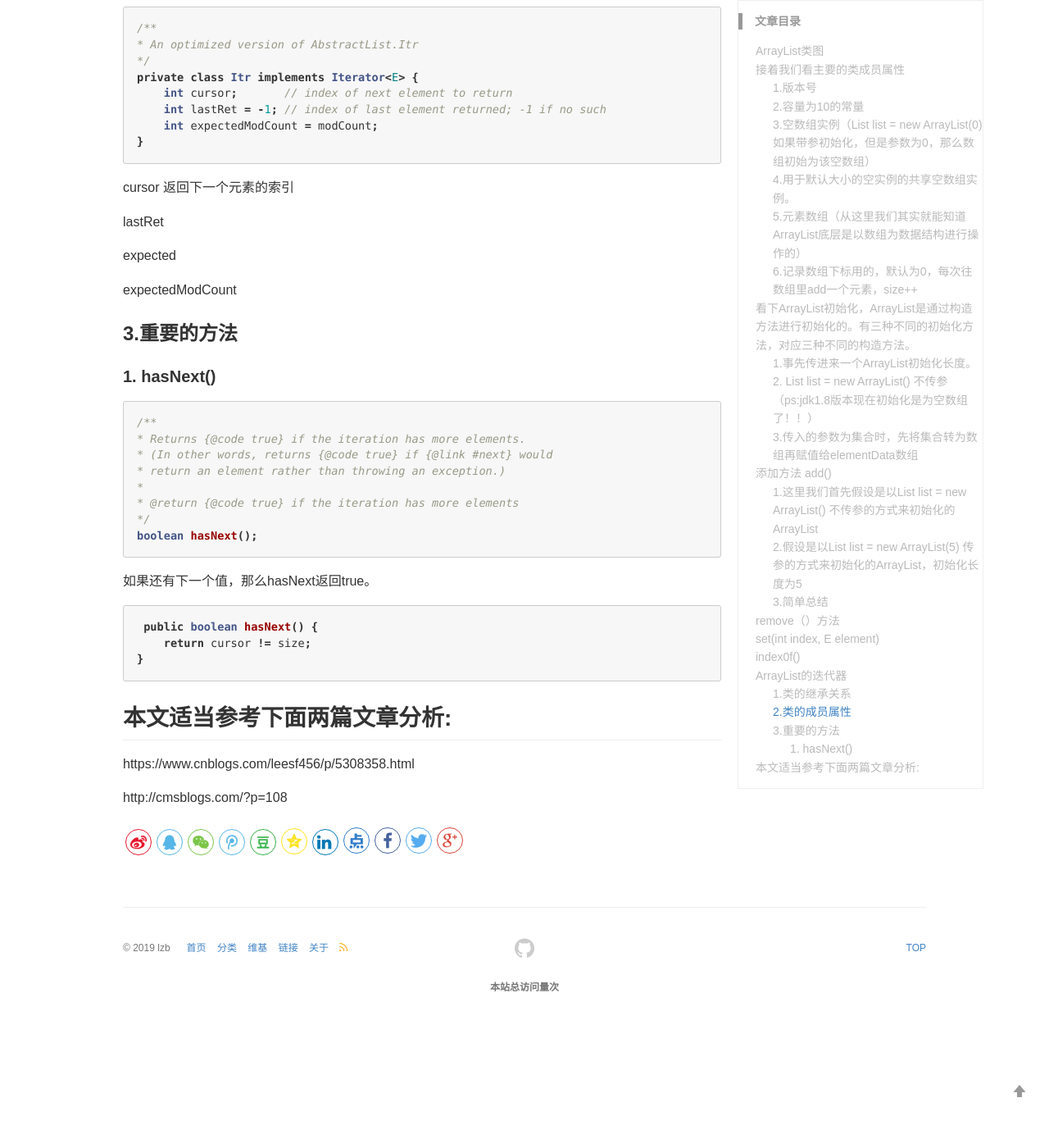
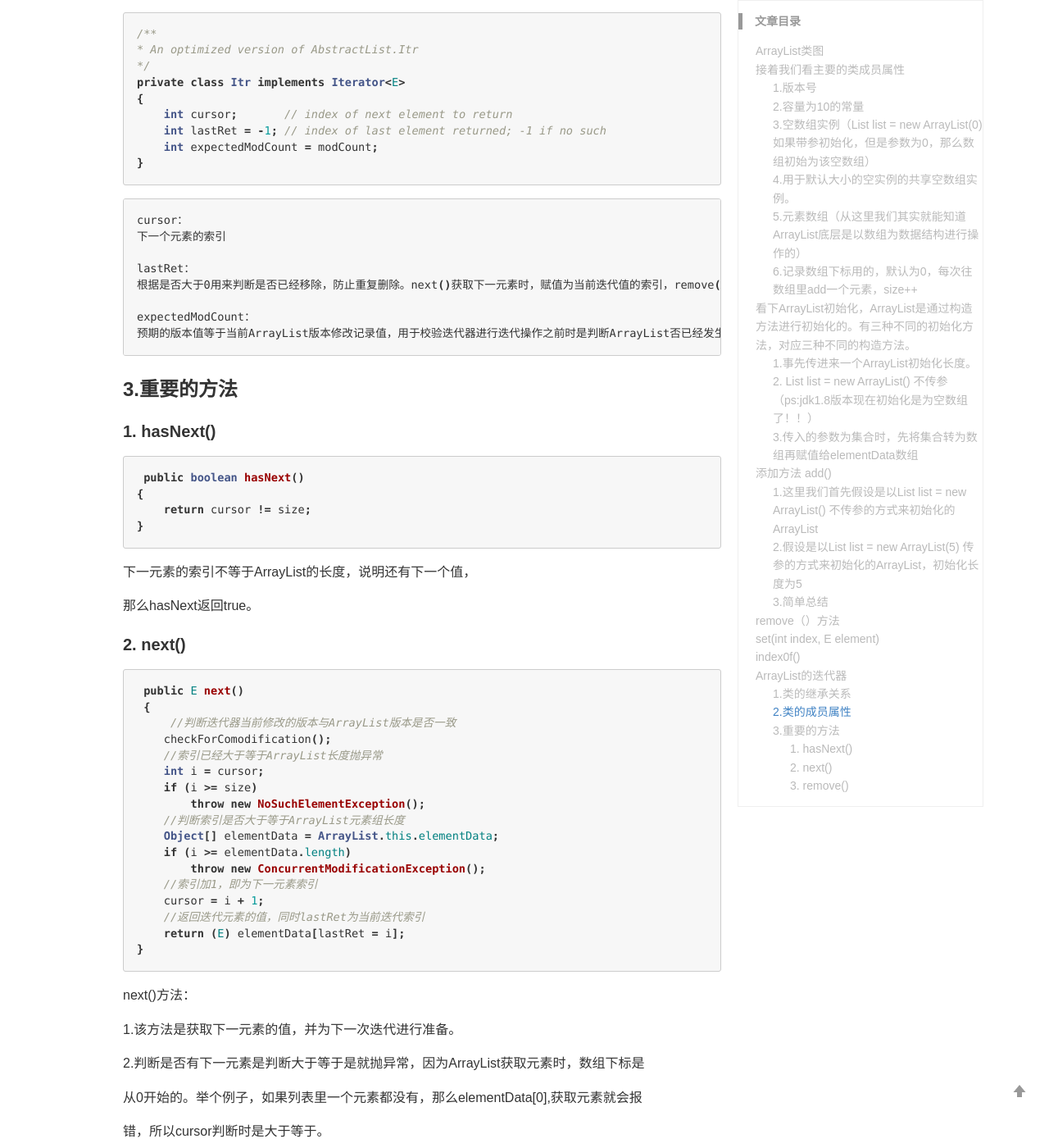
Before and after one commit to lizb0907/lizb0907.github.io, a Jekyll site: the page built from _posts/java-scource-code-analysis/2020-04-14-ArrayList.md, in a window 1280 px wide and 1400 px high, scrolled down 11292 px. Shown: the whole window at 82% size. Built offline with Jekyll 4.4.1, drawn with Linux system fonts in a browser that asks for light colours; comment, search, counter and statistics services are not loaded; before the commit the page ends 12545 px from its top, so only the background shows below that; some of the changed text lies outside the part shown.

Commit message:
update arraylist

````diff
--- a/_posts/java-scource-code-analysis/2020-04-14-ArrayList.md
+++ b/_posts/java-scource-code-analysis/2020-04-14-ArrayList.md
@@ -456,16 +456,15 @@ public int indexOf(Object o) {
 *
 * @return an iterator over the elements in this list in proper sequence
 */
-public Iterator<E> iterator() {
+public Iterator<E> iterator()
+{
      return new Itr();
 }
 ```
-ArrayList调用iterator，会new一个Itr对象，这是我们要特别注意的。
 
-···sh
-在游戏服务端开发中，对性能要求特别高，所以我们迭代的时候一般迭代器跌停，
-能用for循环尽量用for循环，可以减少new对象，减少gc频率。
-···
+```sh
+ArrayList调用iterator，会new一个Itr对象，这是我们要特别注意的。在游戏服务端开发中，对性能要求特别高，所以我们迭代的时候一般不让用迭代器，可以减少new对象，减少gc频率。
+```
 
 ```java
 /**
@@ -493,19 +492,24 @@ itr实现Iterator接口,并且该类是一个嵌套类，直接嵌套在ArrayLis
 /**
 * An optimized version of AbstractList.Itr
 */
-private class Itr implements Iterator<E> {
+private class Itr implements Iterator<E>
+{
     int cursor;       // index of next element to return
     int lastRet = -1; // index of last element returned; -1 if no such
     int expectedModCount = modCount;
 }
 ```
-cursor 返回下一个元素的索引
 
-lastRet
+```sh
+cursor：
+下一个元素的索引
 
-expected
+lastRet：
+根据是否大于0用来判断是否已经移除，防止重复删除。next()获取下一元素时，赋值为当前迭代值的索引，remove() 删除时赋值为-1
 
-expectedModCount
+expectedModCount：
+预期的版本值等于当前ArrayList版本修改记录值，用于校验迭代器进行迭代操作之前时是判断ArrayList否已经发生修改。
+```
 
 
 ### 3.重要的方法
@@ -513,30 +517,101 @@ expectedModCount
 #### 1. hasNext()
 
 ```java
-/**
-* Returns {@code true} if the iteration has more elements.
-* (In other words, returns {@code true} if {@link #next} would
-* return an element rather than throwing an exception.)
-*
-* @return {@code true} if the iteration has more elements
-*/
-boolean hasNext();
-```
-
-如果还有下一个值，那么hasNext返回true。
-
-
-```java
- public boolean hasNext() {
+ public boolean hasNext()
+{
     return cursor != size;
 }
 ```
 
+下一元素的索引不等于ArrayList的长度，说明还有下一个值，
 
+那么hasNext返回true。
 
+#### 2. next()
 
-## 本文适当参考下面两篇文章分析:
+```java
+ public E next()
+ {
+     //判断迭代器当前修改的版本与ArrayList版本是否一致
+    checkForComodification();
+    //索引已经大于等于ArrayList长度抛异常
+    int i = cursor;
+    if (i >= size)
+        throw new NoSuchElementException();
+    //判断索引是否大于等于ArrayList元素组长度
+    Object[] elementData = ArrayList.this.elementData;
+    if (i >= elementData.length)
+        throw new ConcurrentModificationException();
+    //索引加1，即为下一元素索引
+    cursor = i + 1;
+    //返回迭代元素的值，同时lastRet为当前迭代索引
+    return (E) elementData[lastRet = i];
+}
+```
+next()方法：
 
-https://www.cnblogs.com/leesf456/p/5308358.html
+1.该方法是获取下一元素的值，并为下一次迭代进行准备。
 
-http://cmsblogs.com/?p=108
+2.判断是否有下一元素是判断大于等于是就抛异常，因为ArrayList获取元素时，数组下标是
+
+从0开始的。举个例子，如果列表里一个元素都没有，那么elementData[0],获取元素就会报
+
+错，所以cursor判断时是大于等于。
+
+3.ArrayList用迭代器时，先调用hasNext()判断是否有下一元素，然后再调用next()获取
+
+下一元素的值，防止迭代器报没有元素值异常。
+
+```java
+List<Integer> list = new ArrayList<>();
+Iterator<Integer> iterator = list.iterator();
+iterator.next();
+
+报异常：
+Exception in thread "main" java.util.NoSuchElementException
+	at java.util.ArrayList$Itr.next(ArrayList.java:854)
+	at sources.MyArrayList.main(MyArrayList.java:19)
+```
+
+#### 3. remove()
+
+```java
+public void remove()
+ {
+
+    //小于0，当前值已经被删除，抛异常
+    if (lastRet < 0)
+        throw new IllegalStateException();
+
+    //校验版本
+    checkForComodification();
+
+    try {
+        //调用next()获取下一元素时，lastRet赋值为当前迭代的索引，
+        //ArrayList移除对应索引的值
+        ArrayList.this.remove(lastRet);
+
+        //ArrayList删除一个元素后，长度减1
+        //那么下一个元素索引cursor也需要减1，也就是lastRet值
+        cursor = lastRet;
+
+        //已修改
+        lastRet = -1;
+
+        //ArrayList.this.remove()是modCount版本改变，
+        //expectedModCount版本保一致
+        expectedModCount = modCount;
+    } catch (IndexOutOfBoundsException ex) {
+        throw new ConcurrentModificationException();
+    }
+}
+```
+remove()方法：
+
+1.根据lastRet值是否大于等于0，判断是否已删除，防止重复删除。
+
+2.迭代器移除值，实际上是调用ArrayList的remove移除对应索引的值。
+
+3.ArrayList删除一个元素后，长度减1，那么下一个元素索引cursor也需要减1，也就是
+
+lastRet值。
````
